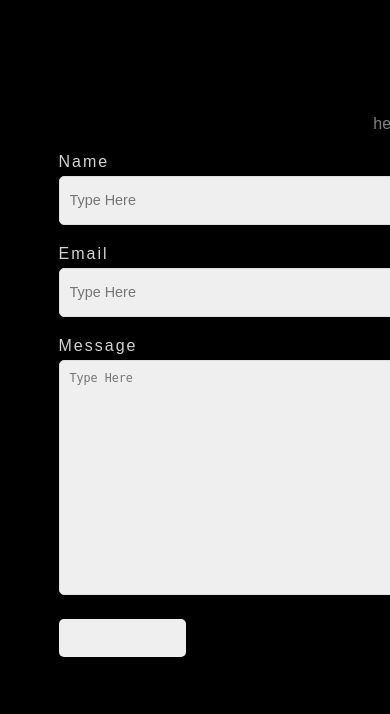
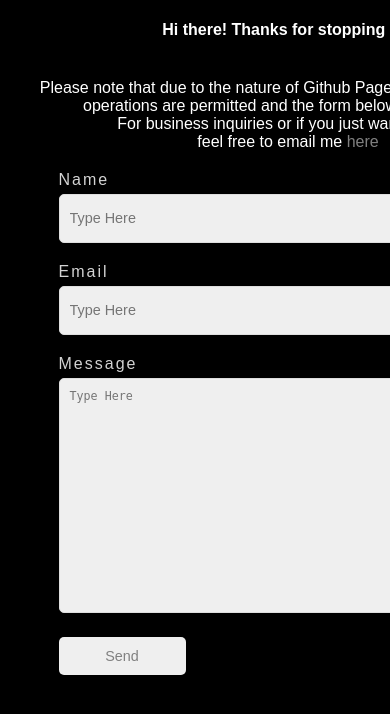
Before and after one commit to tplihcik/tplihcik.github.io, a PHP site: page /contact.html in a window 390 px wide; the page is wider, and only the part inside the window is pictured. Shown: the part 29-743 px from the top of that part. Run offline with PHP 8.4, Linux system fonts and the light colour scheme.

Commit message:
optimizing for mobile

```diff
--- a/aboutMe.css
+++ b/aboutMe.css
@@ -16,6 +16,9 @@ body
     float: left;
     position: absolute;
     top: 5%;
+    max-width: 100%;
+    height: auto;
+
 
 }
 
--- a/contact.css
+++ b/contact.css
@@ -15,6 +15,7 @@ body
 {
     text-align: center;
 
+    color: white;
 }
 
 form
@@ -67,13 +68,15 @@ textarea
 
     height: 38px;
 
-    text-indent: -9999px;
+    color: gray;
 
     border: none;
 
     margin-top: 20px;
 
     cursor: pointer;
+
+
 
 
 
--- a/contact.html
+++ b/contact.html
@@ -27,16 +27,18 @@
 
          </header>
 
+
          <div class = "notificationPara">
-
-         <p style="color:white;">
-         <h4>Hi there! Thanks for stopping by my site!</h4><br>
+         <p>
+         <h4>Hi there! Thanks for stopping by!</h4><br>
          Please note that due to the nature of Github Pages hosting, only static<br>
          operations are permitted and the form below will not work. <br>
-         Please feel free to email me <a href="mailto:tyler@plihcik.com">here</a>
+         For business inquiries or if you just want to chat, <br>
+         feel free to email me <a href="mailto:tyler@plihcik.com">here</a>
          </p>
+      </div>
 
-      </div>
+
 
          <section class="body">
 
@@ -51,7 +53,7 @@
              <label>Message</label>
              <textarea name="message" placeholder="Type Here"></textarea>
 
-             <input id="submit" name="submit" type="submit" value="Submit">
+             <input id="submit" name="submit" type="submit" value="Send" disabled = true>
 
             </form>
 
--- a/index.html
+++ b/index.html
@@ -10,7 +10,7 @@
 
     <!--Page Scaling-->
     <meta http-equiv="X-UA-Compatible" content="IE=edge">
-    <meta name="viewport" content="width=device-width, initial-scale=1, maximum-scale=1.0, user-scalable=0">
+    <meta name="viewport" content="width=device-width, initial-scale=1">
 
 
     <!--Stylesheet-->
```
